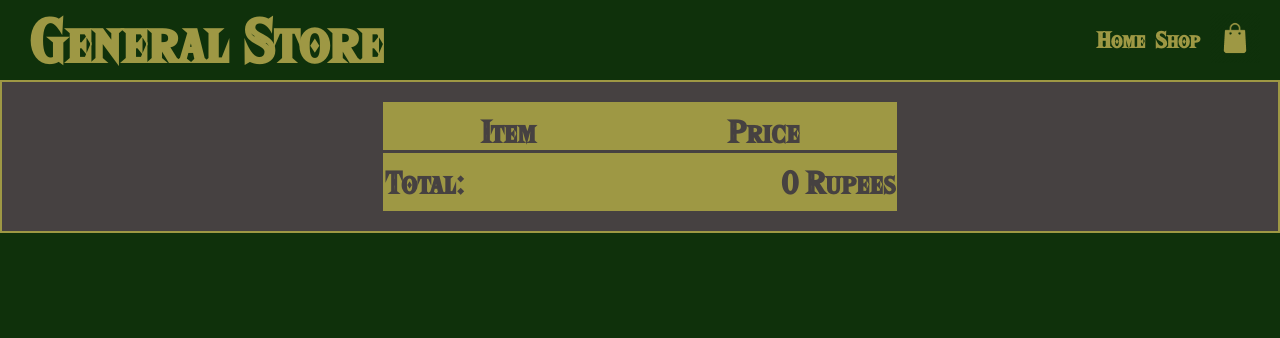
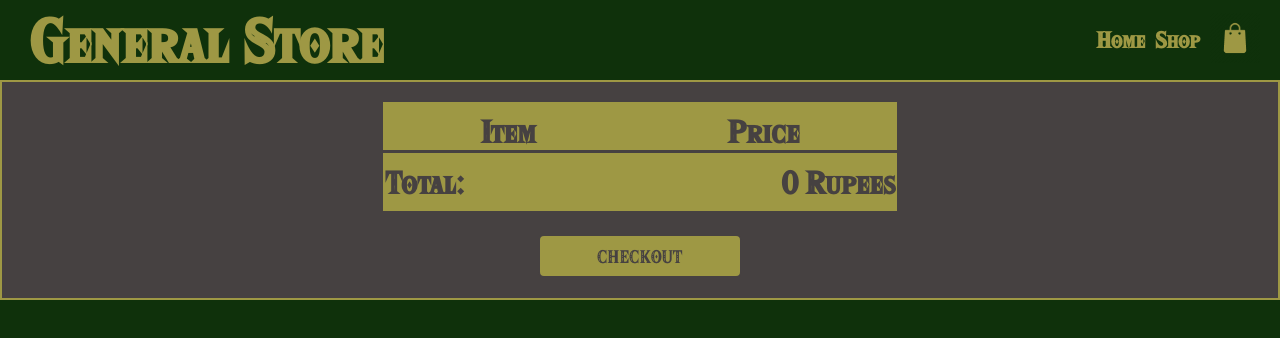
Before and after one commit to ramankala/shopping-cart, a React (Create React App) app: page /cart in a window 1280 px wide. Shown: the top 338 px of the page. Built offline with nearby package versions, Linux system fonts and the light colour scheme.

Commit message:
Build logic to toggle quantity
Allow users to choose how many quantities of items they would like to
put in their shopping cart

```diff
--- a/src/Cart.js
+++ b/src/Cart.js
@@ -4,20 +4,19 @@ import './styles/Cart.css';
 
 const Cart = (props) => {
 
-    const { count } = props;
+    const { count, list } = props;
 
     useEffect(() => {
-        props.list.map((item) => {
-            console.log(item.name);
-        })
-        // console.log(props.list);
+
+        console.log(list);
+
     },[]);
     return(
         <div className = 'checkoutTable'>
             <div>
                 <div>Item</div><div>Price</div>
             </div>
-            {props.list.map((item) => {
+            {list.map((item) => {
                 return (
                     <div className = 'subtotalTable'>
                         <div className = 'itemEntry'>
@@ -28,25 +27,18 @@ const Cart = (props) => {
                                 />
                             </div>
                             <div>{item.name}</div>
-
+                            <div>x{item.quantity}</div>
                         </div>
-                        <div>{item.id * 2.5} Rupees</div>
+                        <div>{item.id * 2.5 * item.quantity} Rupees</div>
                     </div>
                 )
             })}
             <div className = 'totalCount'>
                 <div>Total:</div><div>{count} Rupees</div>
             </div>
+            <div className = 'checkOutBtn'>CHECKOUT</div>
         </div>
     )
 }
 
 export default Cart;
-
-
-//figure out logic so that you're not rendering more than one of the same item
-//create a temp array and store it in there
-//create a total variable which accumulates the total
-//put stuff in temp array only if it's not already in there
-//this way you have one copy of every item while having correct total
-//map from the temp array in the div and render the temp array contents
--- a/src/ItemDetail.js
+++ b/src/ItemDetail.js
@@ -18,12 +18,28 @@ const ItemDetail = (props) => {
     const fetchItem = async () => {
         const fetchItem = await fetch(`https://botw-compendium.herokuapp.com/api/v2/entry/${id}`, { mode: 'cors' });
         const data = await fetchItem.json();
-
+        data.data.quantity = 1;
         console.log(data.data);
         setItems(data.data);
     }
 
+    const handleIncrement = () => {
+        setItems(prevState => {
+            return {
+                ...prevState,
+                quantity: prevState.quantity + 1,
+            }
+        });
+    }
 
+    const handleDecrement = () => {
+        setItems(prevState => {
+            return {
+                ...prevState,
+                quantity: prevState.quantity - 1 || 1
+            }
+        });
+    }
 
     return (
         <div className = 'itemDetailContainer'>
@@ -45,7 +61,13 @@ const ItemDetail = (props) => {
                 </div>
                 <div>
                     <div>{items.description}</div>
-                    <div>{id * 2.5} Rupees</div>
+                    <div>{id * 2.5 * items.quantity} Rupees</div>
+                    <div className = 'itemQuantity'>
+                        <div onClick={handleDecrement} className = 'decrement'>-</div>
+                        <div>{items.quantity}</div>
+                        <div onClick={handleIncrement} className = 'increment'>+</div>
+                    </div>
+
                     <div onClick={() => handleCart(items)} className = 'buyBtn'>Add to Cart</div>
                 </div>
 
--- a/src/RouteSwitch.js
+++ b/src/RouteSwitch.js
@@ -14,7 +14,7 @@ const RouteSwitch = () => {
 
     const handleCart = (item) => {
         setList((prevItem) => [...prevItem, item]);
-        setCount((prevCount) => prevCount + (item.id * 2.5));
+        setCount((prevCount) => prevCount + (item.id * 2.5 * item.quantity));
     };
 
     useEffect(() => {
--- a/src/styles/Cart.css
+++ b/src/styles/Cart.css
@@ -71,3 +71,20 @@
     padding-left: 10px;
     text-transform: capitalize;
 }
+
+.checkOutBtn {
+    border: 2px solid rgb(70, 65, 65);
+    width: 200px;
+    height: 40px;
+    display: flex;
+    justify-content: center;
+    align-items: center;
+    color: rgb(70, 65, 65);
+    background-color: rgb(158, 152, 68);
+    border-radius: 6px;
+    margin-top: 20px;
+}
+.checkOutBtn:hover{
+    cursor: pointer;
+    opacity: 0.9;
+}
--- a/src/styles/ItemDetail.css
+++ b/src/styles/ItemDetail.css
@@ -70,12 +70,28 @@
     display: flex;
     justify-content: center;
     align-items: center;
-    color: rgb(158, 152, 68);;
+    color: rgb(158, 152, 68);
     background-color: rgb(70, 65, 65);
     border-radius: 4px;
+    font-size: 20px;
+    font-weight: 600;
+}
+.buyBtn:hover{
+    cursor: pointer;
+    opacity: 0.9;
 }
 .itemDetailCard > div:nth-child(2) > div:nth-child(2) {
     font-size: 24px;
     font-weight: 700;
     padding-top: 50px;
 }
+.itemQuantity{
+    display: flex;
+    gap: 25px;
+    font-size: 20px;
+    font-weight: 600;
+
+}
+.decrement:hover,.increment:hover{
+    cursor: pointer;
+}
```
